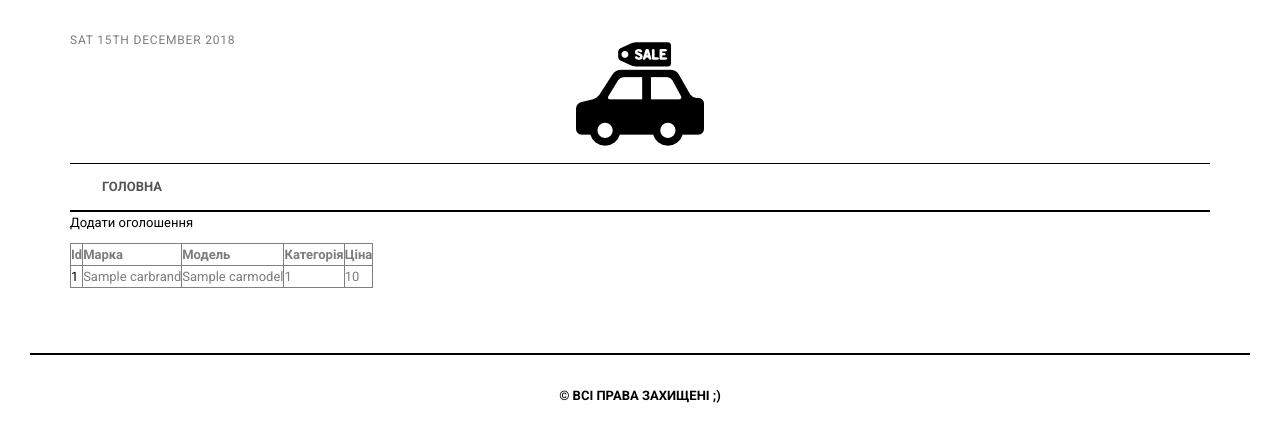
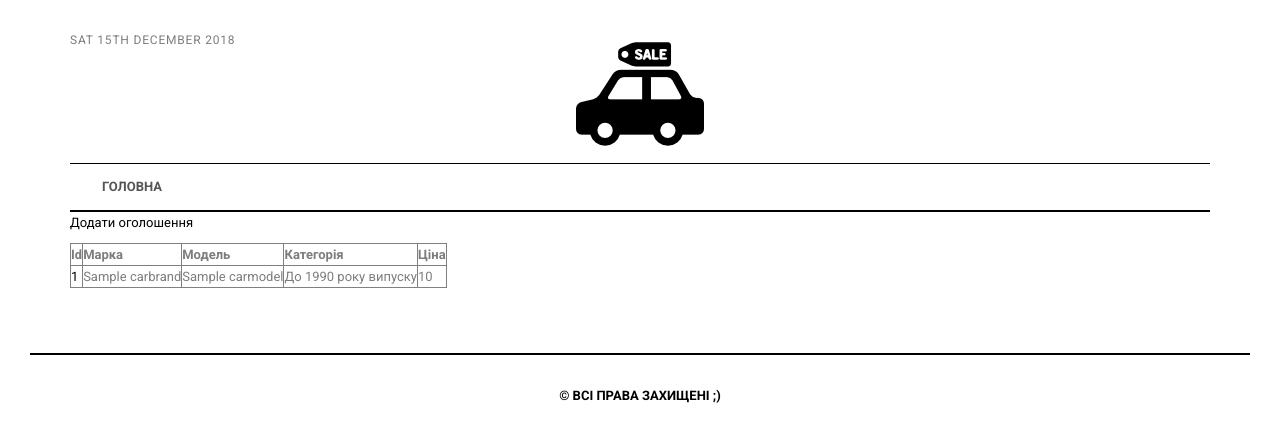
Before and after one commit to petrosernivka/car_sales, a Django app: page /advert/ in a window 1280 px wide. Shown: the top 442 px of the page. Run offline with Django 3.2, Linux system fonts and the light colour scheme; tables that the repository leaves empty hold one stand-in row (values such as "Sample post"); some libraries are stand-ins or nearby versions.

Commit message:
categorized by years

```diff
--- a/advert/templates/advert/advert_list.html
+++ b/advert/templates/advert/advert_list.html
@@ -25,7 +25,19 @@
           <td><a href="{% url 'advert_change' advert.pk %}">{{ advert.pk }}</a></td>
           <td>{{ advert.brand.name }}</td>
           <td>{{ advert.model.name }}</td>
-          <td>{{ advert.category }}</td>
+          <td>
+            {% if advert.category < 1990 %}
+                До 1990 року випуску
+            {% elif advert.category < 2000 %}
+                Від 1990 до 2000 року випуску
+            {% else %}
+                {% if advert.category < 2010 %}
+                    Від 2000 до 2010 року випуску
+                {% else %}
+                    Після 2010 року випуску
+                {% endif %}
+            {% endif %}
+          </td>
           <td>{{ advert.price }}</td>
         </tr>
       {% empty %}
```
